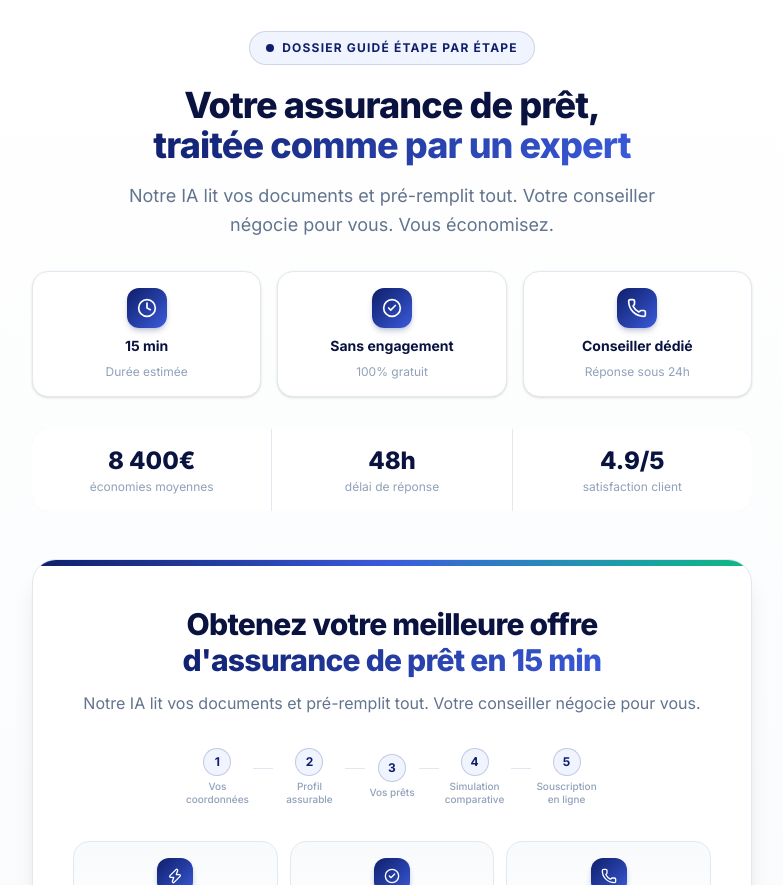
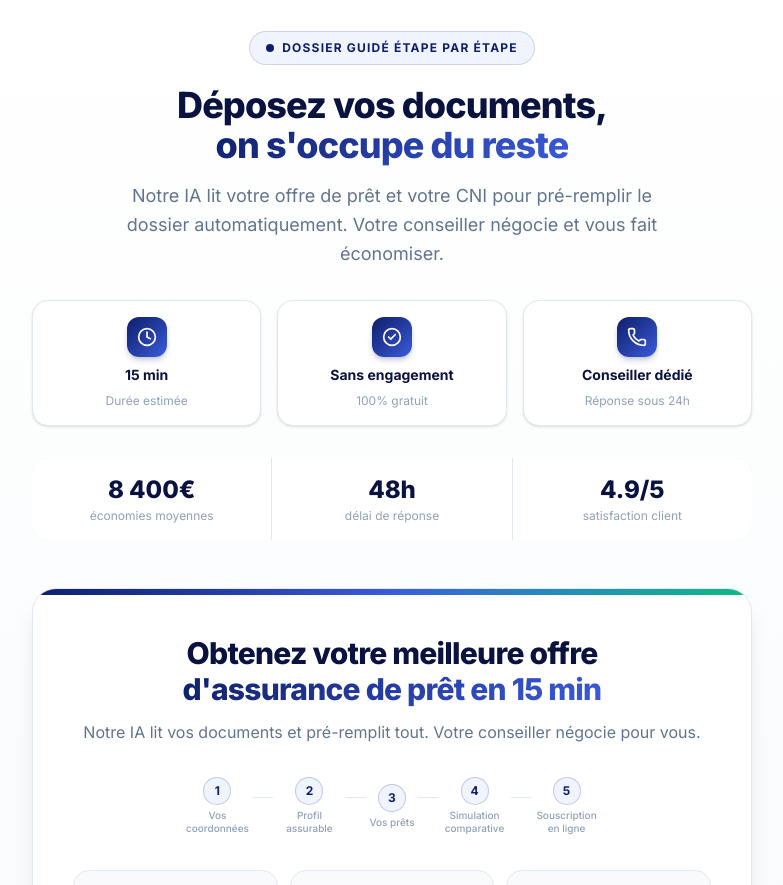
Before and after one commit to loricbenoit-coder/assurio, a React (Vite) app: page / in a window 1280 px wide. Shown: the part 5040-5925 px from the top of the page, without its empty margins (248-1031 px from the left). Built offline with nearby package versions, Linux system fonts and the light colour scheme.

Commit message:
Reword SuiviDossier headline to natural French

```diff
--- a/src/components/sections/SuiviDossier.jsx
+++ b/src/components/sections/SuiviDossier.jsx
@@ -24,13 +24,13 @@ export const SuiviDossier = () => (
         Dossier guidé étape par étape
       </span>
       <h2 className="text-3xl md:text-4xl font-extrabold text-[#0a1340] mb-4 tracking-tight">
-        Votre assurance de prêt,<br />
+        Déposez vos documents,<br />
         <span className="text-transparent bg-clip-text" style={{ backgroundImage: 'linear-gradient(135deg,#0f1f6b,#3b5bdb)' }}>
-          traitée comme par un expert
+          on s'occupe du reste
         </span>
       </h2>
       <p className="text-slate-500 text-lg leading-relaxed mb-8 max-w-xl mx-auto">
-        Notre IA lit vos documents et pré-remplit tout. Votre conseiller négocie pour vous. Vous économisez.
+        Notre IA lit votre offre de prêt et votre CNI pour pré-remplir le dossier automatiquement. Votre conseiller négocie et vous fait économiser.
       </p>
 
       {/* Bénéfices */}
```
